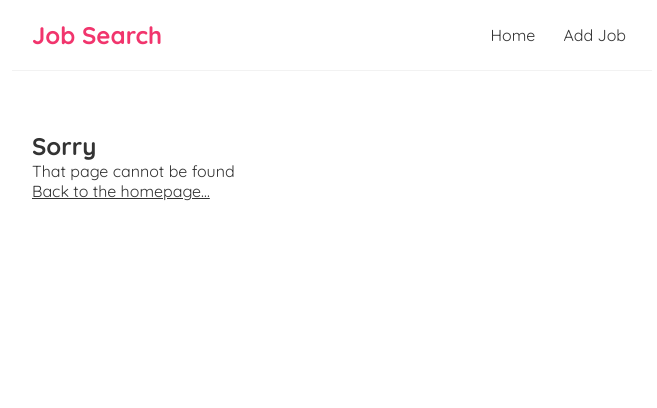
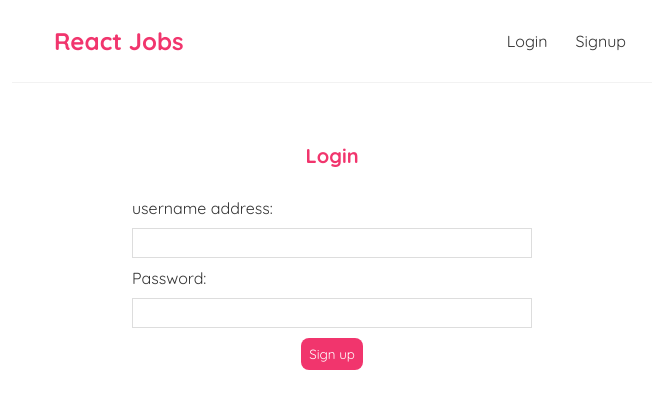
Before and after one commit to hyoneekim/cm3-group6, a React (Vite) app in the folder frontend/: page /log-in in a window 1280 px wide. Shown: the top 408 px of the page, without its empty margins (308-965 px from the left). Built offline with nearby package versions, Linux system fonts and the light colour scheme.

Commit message:
Fixed many bugs added login

```diff
--- a/frontend/src/App.jsx
+++ b/frontend/src/App.jsx
@@ -5,11 +5,18 @@ import { useState } from "react";
 import Home from "./pages/HomePage";
 import AddJobPage from "./pages/AddJobPage";
 import Navbar from "./components/Navbar";
-import NotFoundPage from "./pages/NotFoundPage"
+import NotFoundPage from "./pages/NotFoundPage";
 import SignUpPage from "./pages/SignUpPage";
+import JobPage from "./pages/JobPage";
+import EditJobPage from "./pages/EditJobPage";
+import LoginPage from "./pages/LoginPage";
 
 const App = () => {
-    const [isAuthenticated, setIsAuthenticated] = useState(false);
+  // const [isAuthenticated, setIsAuthenticated] = useState(false);
+  const [isAuthenticated, setIsAuthenticated] = useState(() => {
+    const user = JSON.parse(localStorage.getItem("user"));
+    return user && user.token ? true : false;
+  });
 
   return (
     <div className="App">
@@ -21,21 +28,54 @@ const App = () => {
         <div className="content">
           <Routes>
             <Route path="/" element={<Home />} />
-              <Route path="/add-job" element={<AddJobPage />} />
+            <Route
+              path="/add-job"
+              element={
+                isAuthenticated ? <AddJobPage /> : <Navigate to="/signup" />
+              }
+            />
+            <Route
+              path="/job-page/:id"
+              element={<JobPage isAuthenticated={isAuthenticated} />}
+            />
+            <Route
+              path="/edit-job/:id"
+              element={
+                isAuthenticated ? <EditJobPage /> : <Navigate to="/signup" />
+              }
+            />
             <Route
               path="/sign-up"
-                element={!isAuthenticated ? (
-                  <SignUpPage isAuthenticated={isAuthenticated} setIsAuthenticated={setIsAuthenticated} />
+              element={
+                !isAuthenticated ? (
+                  <SignUpPage
+                    isAuthenticated={isAuthenticated}
+                    setIsAuthenticated={setIsAuthenticated}
+                  />
                 ) : (
                   <Navigate to="/" />
-                )}
+                )
+              }
             />
-              <Route path='*' element={<NotFoundPage />} />
+            <Route
+              path="/log-in"
+              element={
+                !isAuthenticated ? (
+                  <LoginPage
+                    isAuthenticated={isAuthenticated}
+                    setIsAuthenticated={setIsAuthenticated}
+                  />
+                ) : (
+                  <Navigate to="/" />
+                )
+              }
+            />
+            <Route path="*" element={<NotFoundPage />} />
           </Routes>
         </div>
       </BrowserRouter>
     </div>
   );
-  }
+};
 
 export default App;
--- a/frontend/src/components/Navbar.jsx
+++ b/frontend/src/components/Navbar.jsx
@@ -1,13 +1,33 @@
-const Navbar = () => {
+import { Link } from "react-router-dom";
+
+const Navbar = ({ isAuthenticated, setIsAuthenticated }) => {
+  const handleClick = (e) => {
+    sessionStorage.removeItem("user");
+    setIsAuthenticated(false);
+  };
+
   return (
     <nav className="navbar">
-      <h1>Job Search</h1>
+      <Link to="/">
+        <h1>React Jobs</h1>
+      </Link>
       <div className="links">
-        <a href="/">Home</a>
-        <a href="/add-job">Add Job</a>
+        {isAuthenticated && (
+          <div>
+            <Link to="/add-job">Add Job</Link>
+            <span>{JSON.parse(sessionStorage.getItem("user")).email}</span>
+            <button onClick={handleClick}>Log out</button>
+          </div>
+        )}
+        {!isAuthenticated && (
+          <div>
+            <Link to="/log-in">Login</Link>
+            <Link to="/sign-up">Signup</Link>
+          </div>
+        )}
       </div>
     </nav>
   );
-}
+};
 
 export default Navbar;
--- /dev/null
+++ b/frontend/src/hooks/useLogin.js
@@ -0,0 +1,28 @@
+import { useState } from "react";
+
+export default function useLogin(url) {
+  const [error, setError] = useState(null);
+  const [isLoading, setIsLoading] = useState(null);
+  const login = async (object) => {
+    setIsLoading(true);
+    setError(null);
+    const response = await fetch(url, {
+      method: "POST",
+      headers: { "Content-Type": "application/json" },
+      body: JSON.stringify(object),
+    });
+    const user = await response.json();
+
+    if (!response.ok) {
+      setError(user.error);
+      setIsLoading(false);
+      return error;
+    }
+
+    // localStorage.setItem("token", user.token);
+    sessionStorage.setItem("user", JSON.stringify(user));
+    setIsLoading(false);
+  };
+
+  return { login, isLoading, error };
+}
--- a/frontend/src/pages/AddJobPage.jsx
+++ b/frontend/src/pages/AddJobPage.jsx
@@ -11,26 +11,36 @@ const AddJobPage = () => {
   const [contactEmail, setContactEmail] = useState("");
   const [contactPhone, setContactPhone] = useState("");
 
+  const user = JSON.parse(sessionStorage.getItem("user"));
+  const token = user ? user.token : null;
+
+  console.log("token", token);
+
   const navigate = useNavigate();
 
   const addJob = async (newJob) => {
     try {
+      console.log("Adding job:", newJob);
       const res = await fetch(`/api/jobs`, {
         method: "POST",
-        headers: { "Content-Type": "application/json" },
+        headers: {
+          "Content-Type": "application/json",
+          Authorization: `Bearer ${token}`,
+        },
         body: JSON.stringify(newJob),
       });
       if (!res.ok) {
         throw new Error("Failed to add a job");
       }
+      return true;
     } catch (err) {
-      console.error(err);
+      console.error("Error adding job:", err);
+      return false;
     }
   };
 
   const submitForm = async (e) => {
     e.preventDefault();
-    console.log("submitForm called");
 
     const newJob = {
       title,
@@ -44,9 +54,13 @@ const AddJobPage = () => {
         contactPhone,
       },
     };
-    await addJob(newJob);
-    console.log(newJob);
-    navigate("/");
+    const success = await addJob(newJob);
+    if (success) {
+      console.log("Job Added Successfully");
+      navigate("/");
+    } else {
+      console.error("Failed to add the job");
+    }
   };
 
   return (
--- a/frontend/src/pages/EditJobPage.jsx
+++ b/frontend/src/pages/EditJobPage.jsx
@@ -1,7 +1,11 @@
-import {useState, useEffect} from 'react'
-import { useNavigate, useParams } from 'react-router-dom'
+import { useState, useEffect } from "react";
+import { useNavigate, useParams } from "react-router-dom";
 
-const EditJobPage= () =>{
+const EditJobPage = () => {
+  const navigate = useNavigate();
+  const { id } = useParams();
+  const [loading, setLoading] = useState(true);
+  const [error, setError] = useState(null);
   const [job, setJob] = useState(null);
   const [title, setTitle] = useState("");
   const [type, setType] = useState("Full-Time");
@@ -12,8 +16,10 @@ const EditJobPage= () =>{
   const [contactEmail, setContactEmail] = useState("");
   const [contactPhone, setContactPhone] = useState("");
 
-    const {id} = useParams();
-    const navigate = useNavigate();
+  const user = JSON.parse(sessionStorage.getItem("user"));
+  const token = user ? user.token : null;
+
+  // console.log("token", token);
 
   const updateJob = async (job) => {
     try {
@@ -21,10 +27,11 @@ const EditJobPage= () =>{
         method: "PUT",
         headers: {
           "Content-Type": "application/json",
+          Authorization: `Bearer ${token}`,
         },
         body: JSON.stringify(job),
       });
-            if (!res.ok){
+      if (!res.ok) {
         throw new Error("Failed to update job");
       }
       return res.ok;
@@ -35,7 +42,7 @@ const EditJobPage= () =>{
   };
 
   useEffect(() => {
-        const fetchJob = async() =>{
+    const fetchJob = async () => {
       try {
         const res = await fetch(`/api/jobs/${id}`);
         if (!res.ok) {
@@ -54,11 +61,12 @@ const EditJobPage= () =>{
         setContactPhone(data.company.contactPhone);
       } catch (error) {
         console.error("Failed to fetch job:", error);
-
+      } finally {
+        setLoading(false);
       }
-        }
+    };
     fetchJob();
-    },[id]);
+  }, [id]);
 
   const submitForm = async (e) => {
     e.preventDefault();
@@ -79,13 +87,12 @@ const EditJobPage= () =>{
 
     const success = await updateJob(updatedJob);
     if (success) {
-      console.log ("Job Updated Successfully");
-      navigate(`/jobs/${id}`);
+      console.log("Job Updated Successfully");
+      navigate(`/job-page/${id}`);
     } else {
       console.log("Failed to update the job");
     }
   };
-
 
   return (
     <div className="create">
@@ -99,7 +106,7 @@ const EditJobPage= () =>{
           onChange={(e) => setTitle(e.target.value)}
         />
         <label>Job type:</label>
-        <select value={type} onChange={(e) => setType(e.target.value)} >
+        <select value={type} onChange={(e) => setType(e.target.value)}>
           <option value="Full-Time">Full-Time</option>
           <option value="Part-Time">Part-Time</option>
           <option value="Remote">Remote</option>
@@ -114,14 +121,16 @@ const EditJobPage= () =>{
         ></textarea>
 
         <label>Location:</label>
-        <input type="text"
+        <input
+          type="text"
           required
           value={location}
           onChange={(e) => setLocation(e.target.value)}
         />
 
         <label>Salary:</label>
-        <input type="text"
+        <input
+          type="text"
           required
           value={salary}
           onChange={(e) => setSalary(e.target.value)}
@@ -152,6 +161,6 @@ const EditJobPage= () =>{
       </form>
     </div>
   );
-}
+};
 
 export default EditJobPage;
--- a/frontend/src/pages/JobPage.jsx
+++ b/frontend/src/pages/JobPage.jsx
@@ -1,16 +1,22 @@
-import {useState, useEffect} from 'react'
-import { useNavigate, useParams } from 'react-router-dom'
+import { useState, useEffect } from "react";
+import { useNavigate, useParams } from "react-router-dom";
 
-const JobPage = () => {
+const JobPage = ({ isAuthenticated }) => {
   const navigate = useNavigate();
-    const {id} = useParams();
+  const { id } = useParams();
   const [job, setJob] = useState(null);
   const [error, setError] = useState(null);
   const [isPending, setIsPending] = useState(true);
+  console.log("isAuthenticated", isAuthenticated);
+
+  const user = JSON.parse(sessionStorage.getItem("user"));
+  const token = user ? user.token : null;
+
+  //   console.log("token: ", token);
 
   useEffect(() => {
-        const fetchJob = async() => {
-            try{
+    const fetchJob = async () => {
+      try {
         console.log("id: ", id);
         const res = await fetch(`/api/jobs/${id}`);
         if (!res.ok) {
@@ -19,28 +25,56 @@ const JobPage = () => {
         const data = await res.json();
         setJob(data);
         setIsPending(false);
-            } catch (err){
+      } catch (err) {
         setError(err.message);
         setIsPending(false);
       }
-        }
+    };
     fetchJob();
   }, [id]);
 
-    const deleteJob = async() => {
-        try{
-            const res = await fetch (`/api/jobs/${id}`,{
+  //   const deleteJob = async (id) => {
+  //     try {
+  //       const res = await fetch(`/api/jobs/${id}`, {
+  //         method: "DELETE",
+  //         headers: { "Content-Type": "application/json" },
+  //       });
+  //       if (!res.ok) {
+  //         throw new Error("Failed to delete job");
+  //       }
+  //       navigate("/");
+  //     } catch (error) {
+  //       console.error("Error deleting job", error);
+  //     }
+  //   };
+
+  const deleteJob = async (id) => {
+    try {
+      const res = await fetch(`/api/jobs/${id}`, {
         method: "DELETE",
-                headers:{"Content-Type":"application/json" }
-            })
-            if (!res.ok){
-                throw new Error("Failed to delete job");
+        headers: {
+          Authorization: `Bearer ${token}`,
+        },
+      });
+      if (!res.ok) {
+        const errorText = await res.text();
+        throw new Error(`Failed to delete job: ${errorText}`);
       }
+      console.log("Job deleted successfully");
       navigate("/");
-        } catch(error){
-            console.error("Error deleting job", error)
+    } catch (error) {
+      console.error("Error deleting job:", error);
     }
-    }
+  };
+
+  const onDeleteClick = (jobId) => {
+    const confirm = window.confirm(
+      "Are you sure you want to delete this listing?" + jobId
+    );
+    if (!confirm) return;
+
+    deleteJob(jobId);
+  };
 
   return (
     <div className="job-details">
@@ -56,12 +90,20 @@ const JobPage = () => {
           <p>Company: {job.company?.name}</p>
           <p>Email: {job.company?.contactEmail}</p>
           <p>Phone: {job.company?.contactPhone}</p>
-          <button onClick={deleteJob}>delete</button>
-          <button onClick={() => navigate(`/edit-job/${job._id}`)}>edit</button>
+          {/* <button onClick={() => onDeleteClick(job._id)}>delete</button>
+          <button onClick={() => navigate(`/edit-job/${job._id}`)}>edit</button> */}
+          {isAuthenticated && (
+            <>
+              <button onClick={() => onDeleteClick(job._id)}>delete</button>
+              <button onClick={() => navigate(`/edit-job/${job._id}`)}>
+                edit
+              </button>
+            </>
+          )}
         </>
       )}
     </div>
-  )
-}
+  );
+};
 
-export default JobPage
+export default JobPage;
--- /dev/null
+++ b/frontend/src/pages/LoginPage.jsx
@@ -0,0 +1,36 @@
+import useField from "../hooks/useField";
+import useLogin from "../hooks/useLogin";
+import { useNavigate } from "react-router-dom";
+
+const Login = ({ setIsAuthenticated }) => {
+  const navigate = useNavigate();
+  const username = useField("username");
+  const password = useField("password");
+
+  const { login, error } = useLogin("/api/users/login");
+
+  const handleFormSubmit = async (e) => {
+    e.preventDefault();
+    await login({ username: username.value, password: password.value });
+    if (!error) {
+      console.log("success");
+      setIsAuthenticated(true);
+      navigate("/");
+    }
+  };
+
+  return (
+    <div className="create">
+      <h2>Login</h2>
+      <form onSubmit={handleFormSubmit}>
+        <label>username address:</label>
+        <input {...username} />
+        <label>Password:</label>
+        <input {...password} />
+        <button>Sign up</button>
+      </form>
+    </div>
+  );
+};
+
+export default Login;
```
Lines whose indentation alone changed are shown as unchanged.
